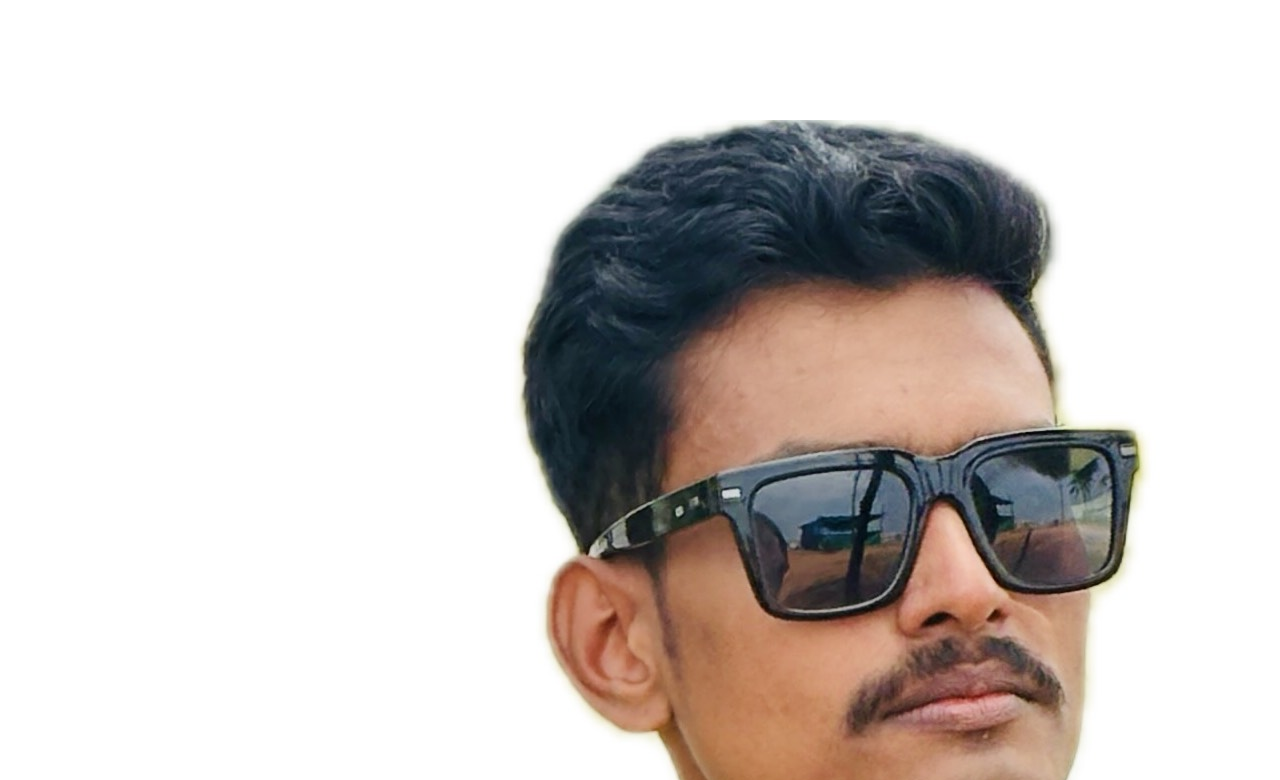
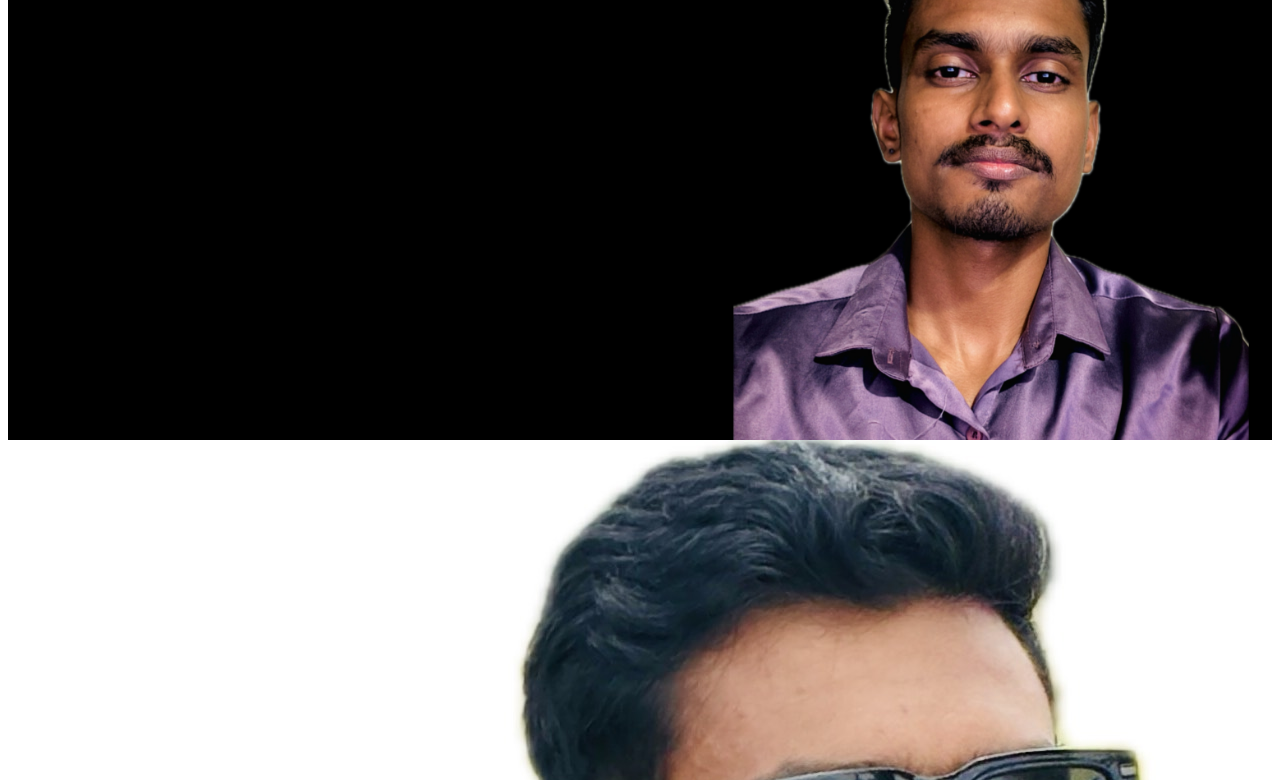
Before and after one commit to SanjayHordak/Hordak-Solutions, a plain HTML site: page index.html in a window 1280 px wide. Shown: the part 368-1148 px from the top of the page. Drawn offline with Linux system fonts and the light colour scheme.

Commit message:
Update header styles for full viewport and background
Changed header height to full viewport and added background image.

```diff
--- a/portfolio.css
+++ b/portfolio.css
@@ -1,15 +1,11 @@
 /* ... (no changes before this part) ... */
 
-#header{
+#header {
     width: 100%;
-    height: 60vh; /* Adjust height: not full viewport. You can tweak this value as needed */
-    display: flex;
-    align-items: flex-start;
-    justify-content: space-between;
-    background: none; /* Remove background image */
-    padding-top: 30px;
-    padding-bottom: 30px;
-    box-sizing: border-box;
+    height: 100vh;
+    background-image: url(images/730BD199-BA3C-4DC6-A174-8445684577B1.JPEG);
+    background-size: cover;
+    background-position: center;
 }
 
 .header-left {
```
